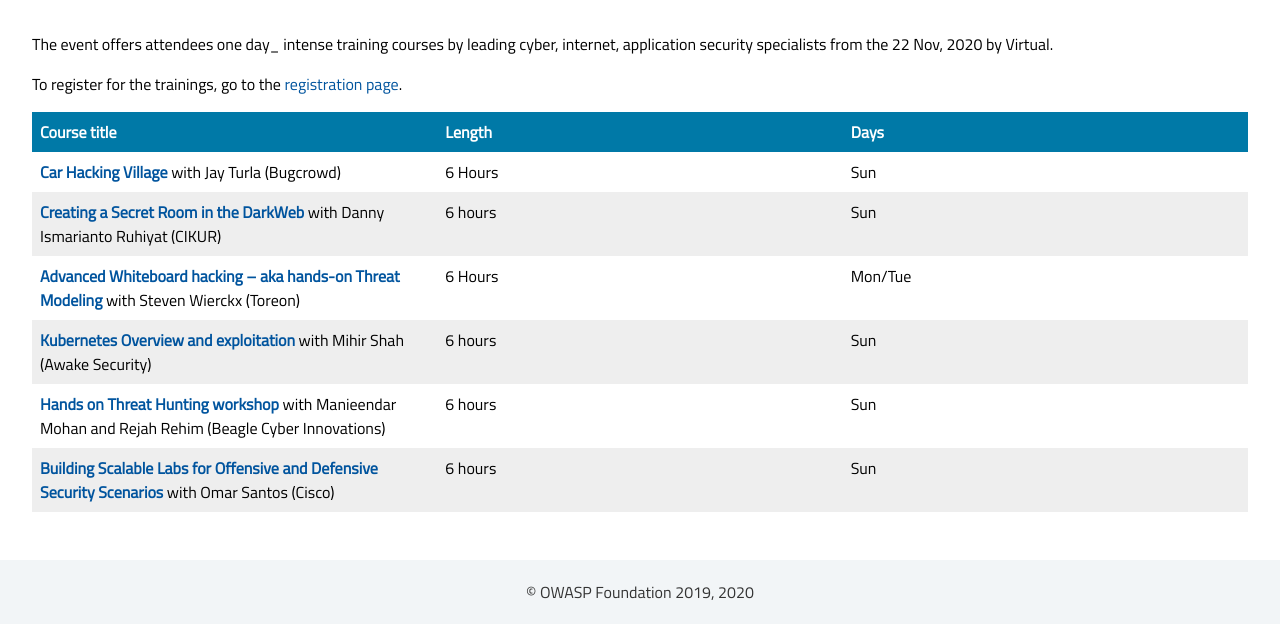
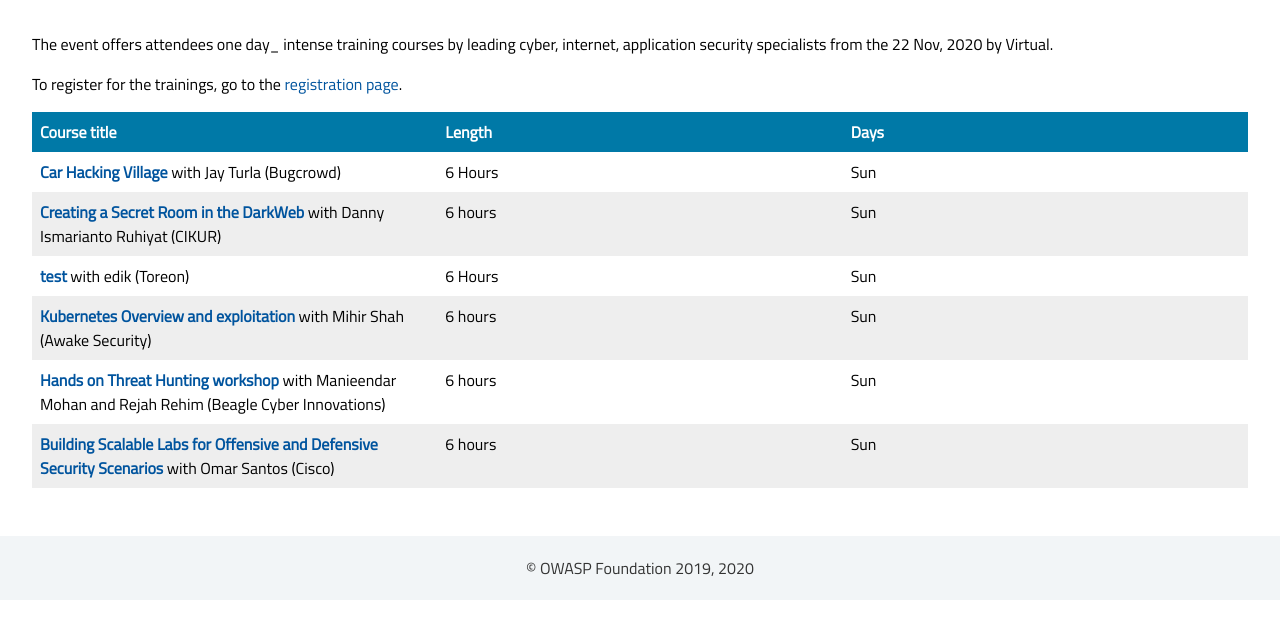
Before and after one commit to globalsea/globalsea.github.io, a Jekyll site: the page built from program/trainings.md, in a window 1280 px wide. Shown: the part 438-1062 px from the top of the page. Built offline with Jekyll 4.4.1, drawn with Linux system fonts in a browser that asks for light colours; some web fonts are replaced; after the commit the page ends 1038 px from its top, so only the background shows below that.

Commit message:
Update trainings.yml

```diff
--- a/_data/trainings.yml
+++ b/_data/trainings.yml
@@ -12,11 +12,11 @@
   localprice: 10250 NIS
   price: $2400
   url: https://virtualappsecindonesia2020.sched.com/event/f6SN/creating-a-secret-room-in-the-darkweb
-- title: Advanced Whiteboard hacking – aka hands-on  Threat Modeling
-  url: https://globalappsectelaviv2019.sched.com/event/MEj7/advanced-whiteboard-hacking-aka-hands-on-threat-modeling
-  trainers: Steven Wierckx (Toreon)
+- title: test
+  url: https://virtualappsecindonesia2020.sched.com/event/f6PE/cyberwarops-training-red-and-blue-team-joint-operations
+  trainers: edik (Toreon)
   duration: 6 Hours
-  days: Mon/Tue
+  days: Sun
   localprice: 7050 NIS
   price: $1650
 - title: Kubernetes Overview and exploitation
```
